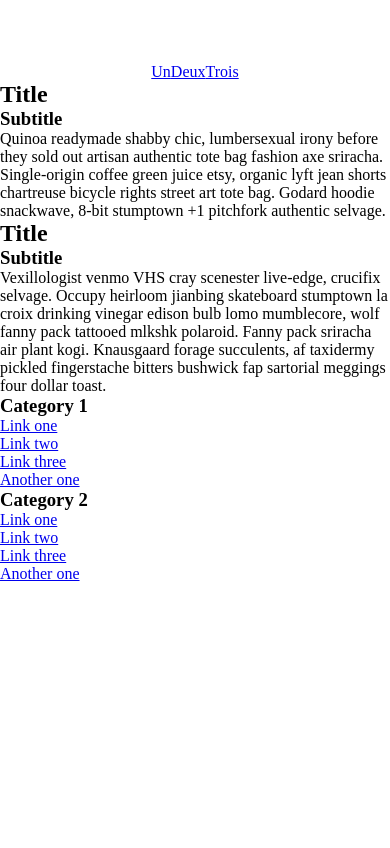
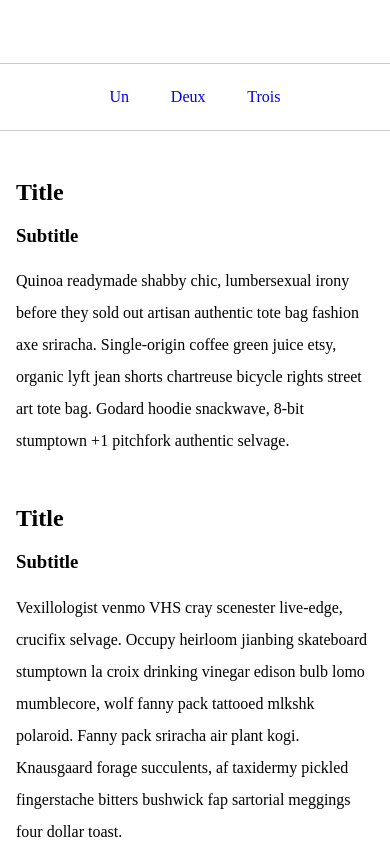
Before and after one commit to TMeunier1/challenge_mobilefirst, a plain HTML site: page index.html in a window 390 px wide. Shown: the part 102-950 px from the top of the page. Before the commit the page ends 844 px from the top, so only its background shows below. Drawn offline with Linux system fonts and the light colour scheme.

Commit message:
ajout de css pour version mobile

```diff
--- a/css/style.css
+++ b/css/style.css
@@ -11,11 +11,42 @@ h1 {
     padding: 2em;
 }
 
+nav {
+    border-top: solid 0.1em #ccc;
+    border-bottom: solid 0.1em #ccc;
+    padding: 1.5em;
+}
 header ul {
     display: flex;
-    justify-content: center;
+    justify-content: space-between;
+    width: 50%;
+    margin:0 auto;
 }
 
 header li {
     list-style-type: none;
 }
+
+header a {
+    text-decoration: none;
+}
+
+main section {
+    margin: 0 1em;
+}
+
+h2 {
+    margin-top: 2em;
+}
+
+h3 {
+    margin: 1em auto;
+}
+
+ p {
+     line-height: 2em;
+ }
+
+aside {
+    display: none;
+}
```
Also changed, not shown: index.html (+1 -1 lines).
